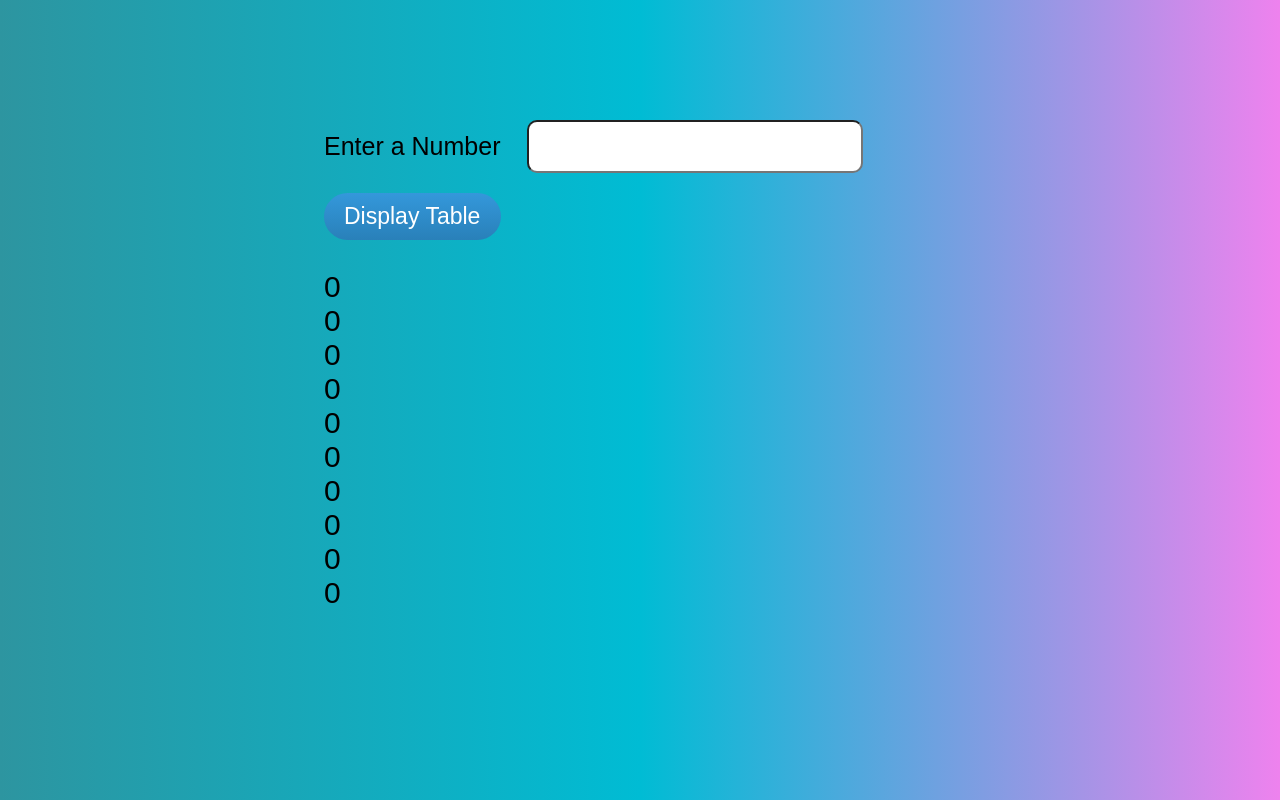
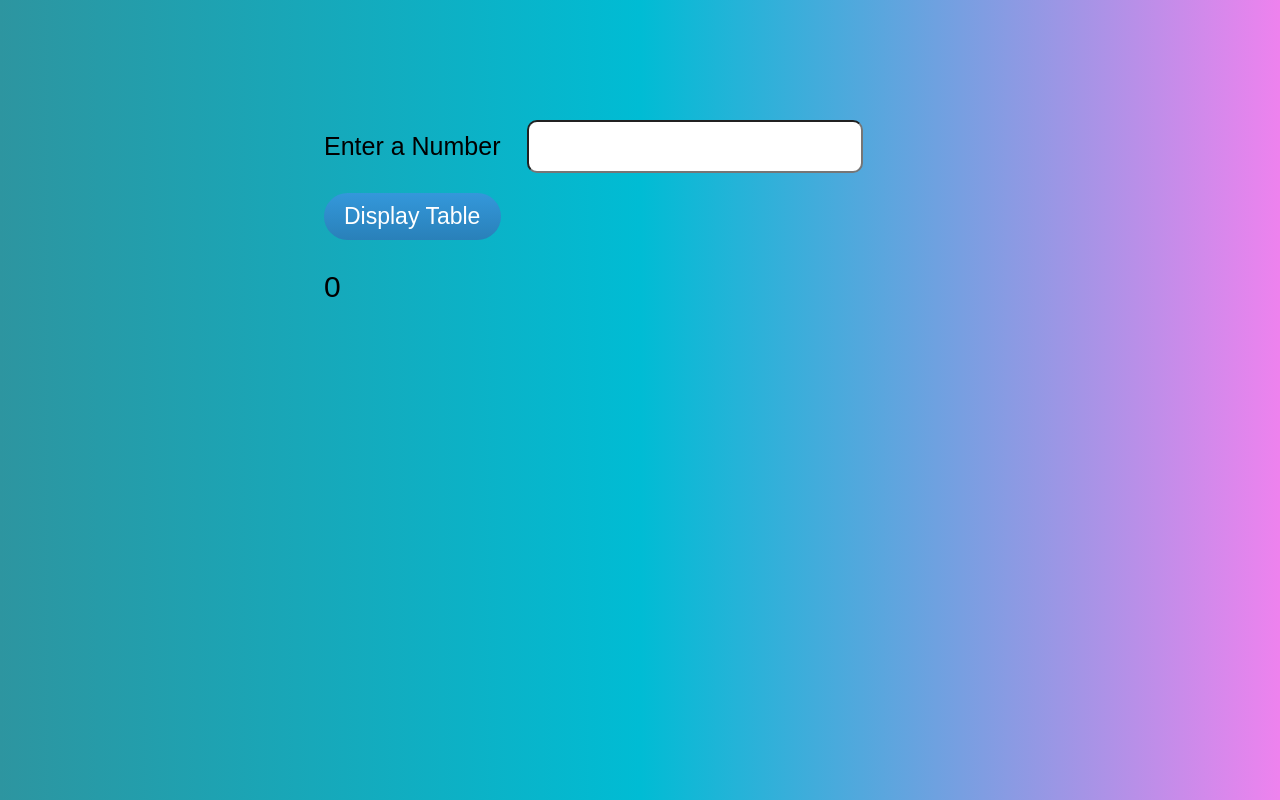
Before and after one commit to kapilinania/JavaScriptTablePrint.github.io, a plain HTML site: page index.html in a window 1280 px wide. Both pictures are taken after a click on the button "Display Table". Drawn offline with Linux system fonts and the light colour scheme.

Commit message:
Update index.html

```diff
--- a/index.html
+++ b/index.html
@@ -74,7 +74,7 @@
             for (a = 1; a <= 10; a++) {
                 c = a * b
                 // console.log(c);
-                document.getElementById('kali').innerHTML += c + "<br>";
+                document.getElementById('kali').innerHTML = c + "<br>";
 
             }
         }
```
